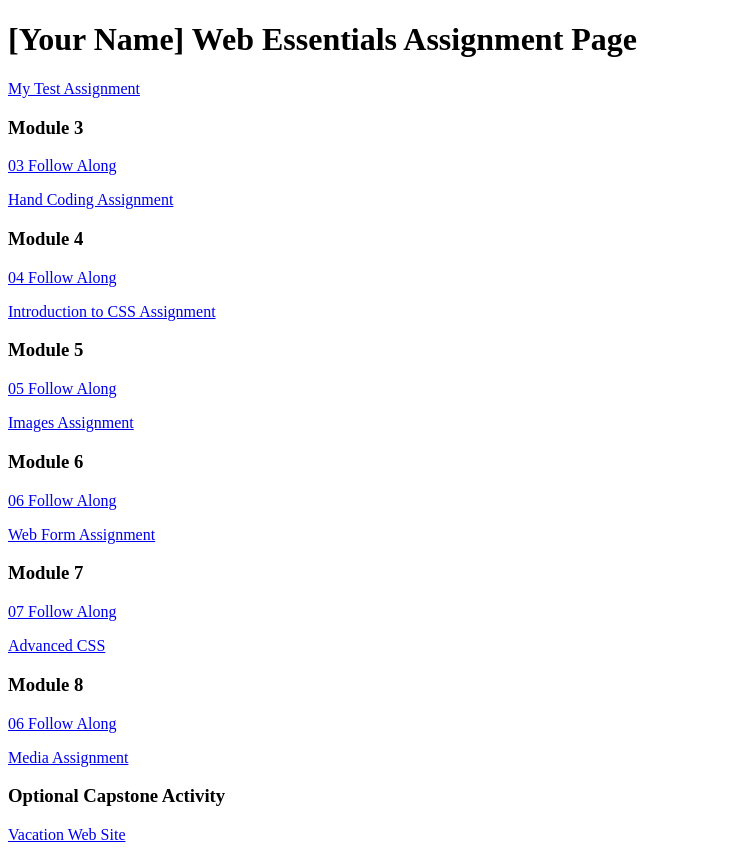
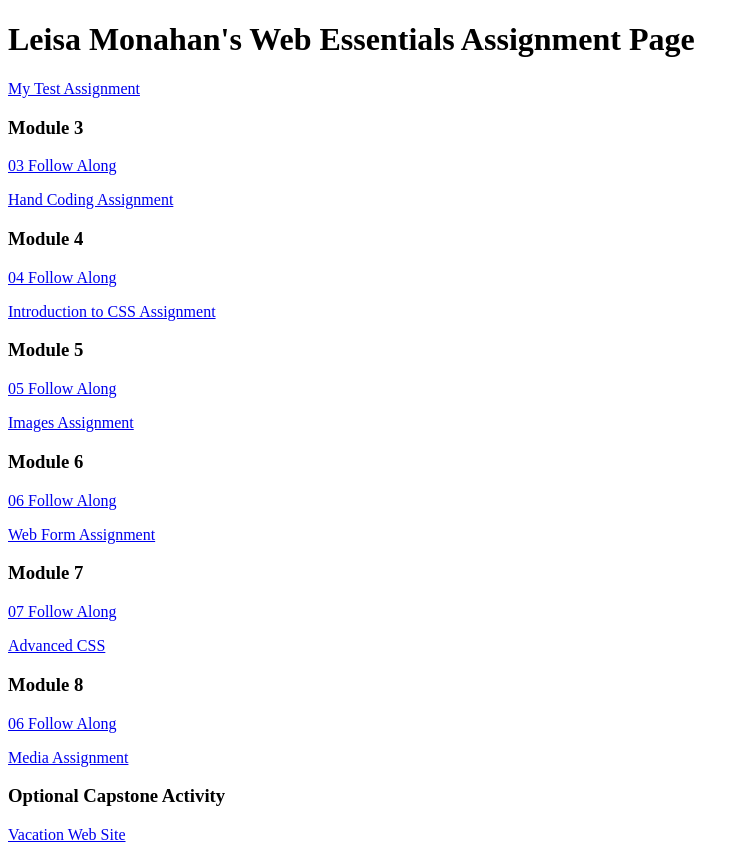
Before and after one commit to leisamonahan/dwdd1600, a plain HTML site: page index.html in a window 1280 px wide. Shown: the whole page, without its empty margins (0-749 px from the left). Drawn offline with Linux system fonts and the light colour scheme.

Commit message:
Update index.html
added name

```diff
--- a/index.html
+++ b/index.html
@@ -6,7 +6,7 @@
 		<title>dwdd 1600 assignment list page</title>
 	</head>
 	<body>
-		<h1>[Your Name] Web Essentials Assignment Page</h1>
+		<h1>Leisa Monahan's Web Essentials Assignment Page</h1>
 		<p><a href="01test">My Test Assignment</a></p>
 
 		<h3>Module 3</h3>
```
